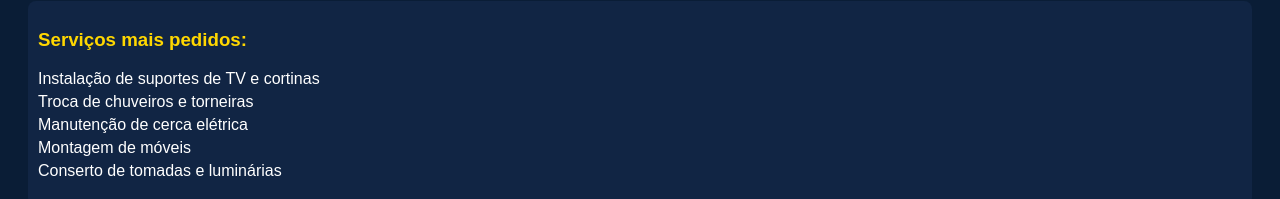
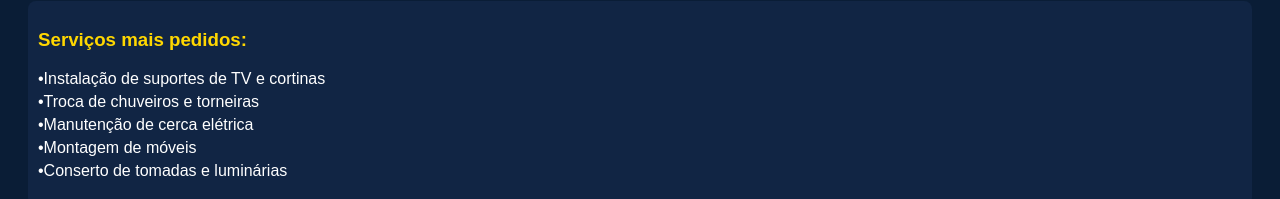
Before and after one commit to muriloalves248/central-alfa, a plain HTML site: page index.html in a window 1280 px wide. Shown: the part 601-800 px from the top of the page. Drawn offline with Linux system fonts and the light colour scheme.

Commit message:
Atualizar o index.html

```diff
--- a/index.html
+++ b/index.html
@@ -80,11 +80,11 @@
   <div class="services" id="servicos">
     <h3>Serviços mais pedidos:</h3>
     <ul>
-      <li>Instalação de suportes de TV e cortinas</li>
-      <li>Troca de chuveiros e torneiras</li>
-      <li>Manutenção de cerca elétrica</li>
-      <li>Montagem de móveis</li>
-      <li>Conserto de tomadas e luminárias</li>
+      <li>•Instalação de suportes de TV e cortinas</li>
+      <li>•Troca de chuveiros e torneiras</li>
+      <li>•Manutenção de cerca elétrica</li>
+      <li>•Montagem de móveis</li>
+      <li>•Conserto de tomadas e luminárias</li>
     </ul>
   </div>
 
```
